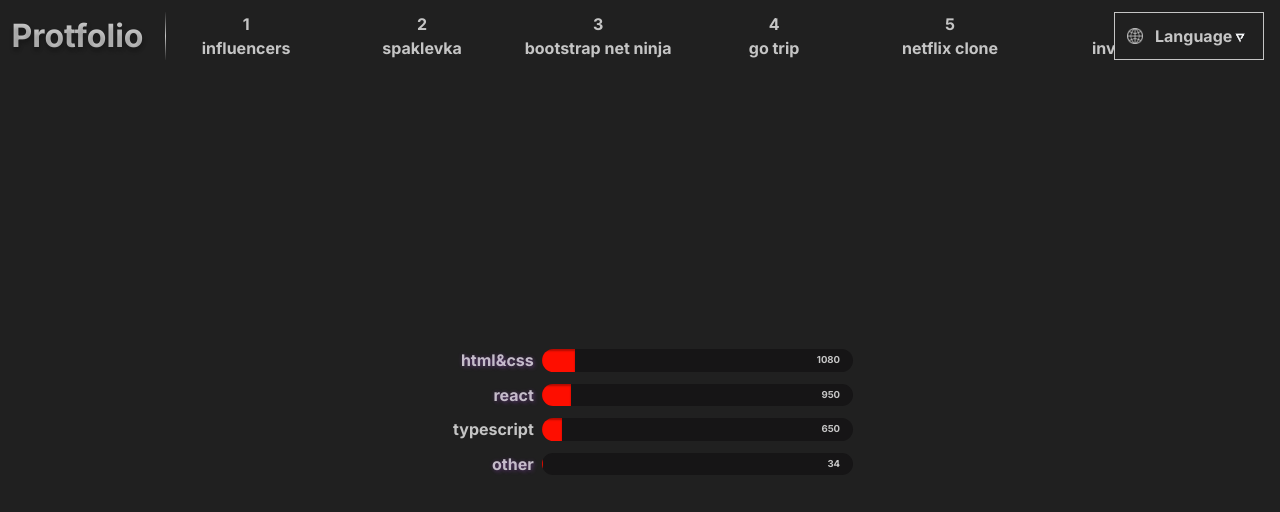
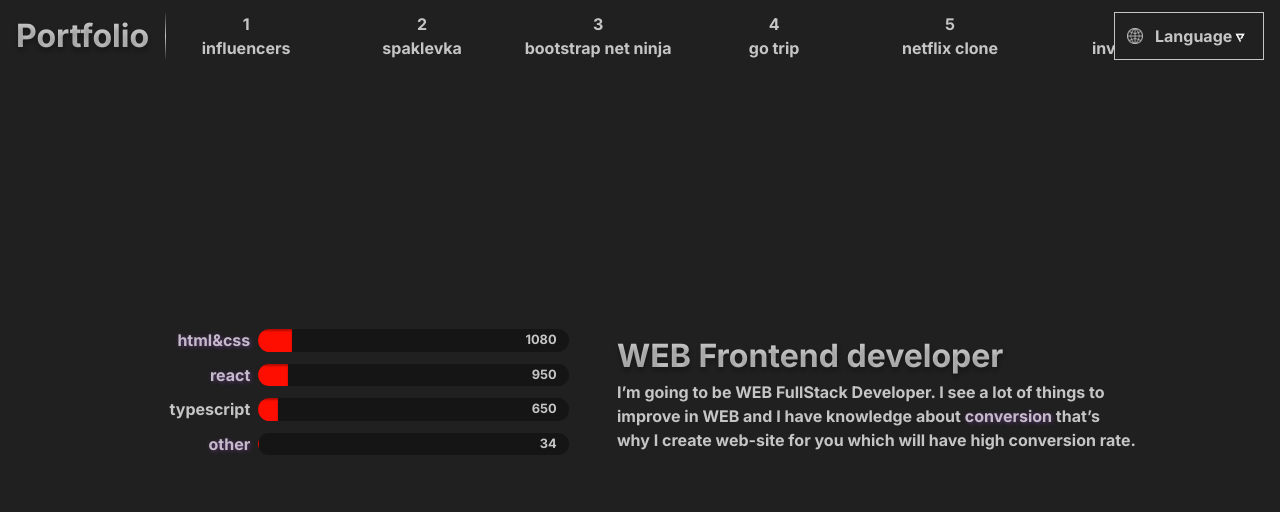
Before and after one commit to Nicitaa/14_portfolio, a React (Vite) app: page / in a window 1280 px wide. Shown: the top 512 px of the page. Built offline with nearby package versions, Linux system fonts and the light colour scheme.

Commit message:
skills and text

```diff
--- a/src/components/Navbar.tsx
+++ b/src/components/Navbar.tsx
@@ -15,7 +15,7 @@ export function Navbar() {
     py-sm'>
 
       <div className='flex items-center pr-md line'>
-        <Link to={'/'} className='font-bold text-lg inner-shadow text-transparent'>Portfolio</Link>
+        <Link data-text="Portfolio" to={'/'} className='font-bold text-lg text-shadow text-transparent' />
       </div>
 
 
--- a/src/components/Skills/Skill.tsx
+++ b/src/components/Skills/Skill.tsx
@@ -42,12 +42,12 @@ export function Skill(skill: ISkill) {
 
 
   return (
-    <li className={`flex ${skill.small ? 'w-[200px] h-[15px]' : 'w-[425px] h-[22.5px]'} gap-xs select-none`} key={skill.id}>
+    <li className={`flex ${skill.small ? 'w-[200px] h-[15px]' : 'w-[300px] tablet:w-[450px] laptop:w-[425px] h-[22.5px]'} gap-xs select-none`} key={skill.id}>
       <h1 data-text={skill.label} className={`relative flex justify-end items-center text-end text-secondary font-bold whitespace-nowrap
         ${skill.small ? skill.labelClassName : 'min-w-[25%]'}
-        ${skill.tooltip && 'text-shadow tooltip'} `}>
+        ${skill.tooltip && 'text-tooltip tooltip'} `}>
+        {skill.tooltiptext}
         {skill.tooltip ? '' : skill.label}
-        {skill.tooltiptext}
       </h1>
       <div className={`relative w-full rounded-md ${skill.small ? 'bg-primary' : 'bg-primary-dark'} overflow-hidden`}>
         <div className="w-[0px] h-full transition-all duration-[5000ms] shadow-[inset_0px_2px_2px_rgba(0,0,0,0.3)]" ref={progressRef} />
--- a/src/components/Tooltips/TooltipOther.tsx
+++ b/src/components/Tooltips/TooltipOther.tsx
@@ -2,7 +2,7 @@ import { Skill } from "../Skills/Skill";
 
 function TooltipGithub() {
   return (
-    <div className="tooltiptext">
+    <div className="tooltiptext top-[6%] left-[40%] laptop:top-[0px] laptop:left-[50%]">
       <h1 className="text-secondary text-xs">I don't calculate this skill in hours - just know that I can work with github</h1>
     </div>
   )
--- /dev/null
+++ b/src/components/Tooltips/TooltipText.tsx
@@ -0,0 +1,17 @@
+interface TooltipTextProps {
+  label: string,
+  tooltip: React.ReactNode
+  className?: string
+}
+
+export function TooltipText({ label, tooltip, className }: TooltipTextProps) {
+  return (
+    <div className="relative inline-block">
+      <span data-text={label} className="text-tooltip tooltip">{label}
+        <div className={`tooltiptext ${className}`}>
+          {tooltip}
+        </div>
+      </span>
+    </div>
+  )
+}
--- a/src/components/Tooltips/index.ts
+++ b/src/components/Tooltips/index.ts
@@ -1,5 +1,6 @@
 import { TooltipHTMLCSS } from "./TooltipHTMLCSS"
 import { TooltipReact } from "./TooltipReact"
 import { TooltipOther } from "./TooltipOther"
+import { TooltipText } from "./TooltipText"
 
-export { TooltipHTMLCSS, TooltipReact, TooltipOther }
+export { TooltipHTMLCSS, TooltipReact, TooltipOther, TooltipText }
--- /dev/null
+++ b/src/data/skills.ts
@@ -0,0 +1,25 @@
+const skills = [
+  {
+    id: 1,
+    label: "html&css",
+    hours: 1080,
+    tooltip: true
+  },
+  {
+    id: 2,
+    label: "react",
+    hours: 950,
+  },
+  {
+    id: 3,
+    label: "typescript",
+    hours: 650,
+  },
+  {
+    id: 4,
+    label: "other",
+    hours: 54,
+  }
+]
+
+export { skills }
--- a/src/main.css
+++ b/src/main.css
@@ -17,37 +17,40 @@
     border-image: linear-gradient(to bottom, var(--primary), var(--secondary), var(--primary)) 1 100%;
   }
 
-  .inner-shadow::before {
-    @apply absolute left-[0.9%] text-transparent z-10;
-    content: "Protfolio";
+  .text-shadow::before {
+    @apply absolute text-transparent z-10;
+    content: attr(data-text);
     text-shadow: 0px 4px 4px rgba(0, 0, 0, 0.2);
   }
 
-  .inner-shadow::after {
-    @apply after:content-[Protfolio] absolute left-[0.9%] text-transparent;
-    content: "Protfolio";
+  .text-shadow::after {
+    @apply text-transparent;
+    content: attr(data-text);
     text-shadow: 0px 0px 0px var(--secondary), 2px 2px 4px rgba(0, 0, 0, 0.1);
   }
 
-  .text-shadow::before {
+  .text-tooltip::before {
     @apply absolute text-transparent z-10;
     content: attr(data-text);
     text-shadow: 0px 0px 4px rgba(193, 93, 255, 0.2);
   }
-  .text-shadow::after {
-    @apply absolute text-transparent;
+  .text-tooltip::after {
+    @apply text-transparent;
     content: attr(data-text);
     text-shadow: 0px 0px 0px var(--secondary), 2px 2px 4px rgba(193, 93, 255, 0.2);
   }
 
   .tooltip:hover .tooltiptext {
-    @apply opacity-100 visible translate-y-[-105%] transition-all duration-300
+    @apply opacity-100 visible transition-all duration-300
+    translate-y-[-105%]
     whitespace-nowrap w-auto h-auto p-sm text-secondary z-[99];
   }
 
   .tooltiptext {
-    @apply opacity-0 invisible translate-y-[-110%] transition-all duration-300
-    absolute top-[0px] left-[50%] translate-x-[-45%] text-sm bg-primary-dark
+    @apply opacity-0 invisible transition-all duration-300
+    fixed top-[50%] translate-y-[110%]
+    laptop:absolute laptop:top-[0px] left-[50%] translate-x-[-45%] laptop:translate-y-[-110%]
+    text-sm bg-primary-dark
     text-center rounded-sm z-[99];
   }
 }
--- a/src/pages/Main.tsx
+++ b/src/pages/Main.tsx
@@ -4,15 +4,32 @@ import { TooltipHTMLCSS, TooltipOther, TooltipReact } from "../components/Toolti
 export function Main() {
 
   return (
-    <div className="flex justify-center items-center h-[85vh]">
-      <div className="flex justify-center items-center">
+    <div className="flex justify-center items-center w-[100vw] gap-y-xl">
+
+      {/* Skills + Text */}
+      <div className="flex flex-col laptop:flex-row justify-between items-center gap-lg w-full px-sm
+      tablet:px-md
+      laptop:max-w-[80%] laptop:h-[40rem]">
         <ul className="flex flex-col gap-y-sm">
           <Skill id={1} label="html&css" hours={1080} tooltip tooltiptext={<TooltipHTMLCSS />} />
           <Skill id={2} label="react" hours={950} tooltip tooltiptext={<TooltipReact />} />
           <Skill id={3} label="typescript" hours={650} />
           <Skill id={4} label="other" hours={34} tooltip tooltiptext={<TooltipOther />} />
         </ul>
+        <div className="laptop:max-w-[650px]">
+          <h1 data-text="WEB Frontend developer" className="text-shadow text-lg whitespace-nowrap" />
+          <p className="text-md font-bold">I’m going to be WEB FullStack Developer. I see a lot of things to improve in WEB and I
+            have knowledge about <div className="relative inline-block">
+              <span data-text="conversion" className="text-tooltip tooltip">
+                <div className="tooltiptext">
+                  <h1 className="text-xs whitespace-nowrap">When 100 people visit your site<br /> and only 1 of them buy smth - it means conversion rate =1%</h1>
+                </div>
+              </span>
+            </div> that’s why I create web-site for you which will have high conversion rate. </p>
+        </div>
       </div>
+
+
     </div>
   )
 }
--- a/tailwind.config.ts
+++ b/tailwind.config.ts
@@ -7,7 +7,7 @@ export default {
       primary: ["Inter", "sans-serif"]
     },
     fontSize: {
-      xs: "0.6rem",
+      xs: "clamp(0.6rem, 0.4571rem + 0.7143vw, 0.8rem);",
       sm: "1rem",
       lg: "2rem"
     },
```
